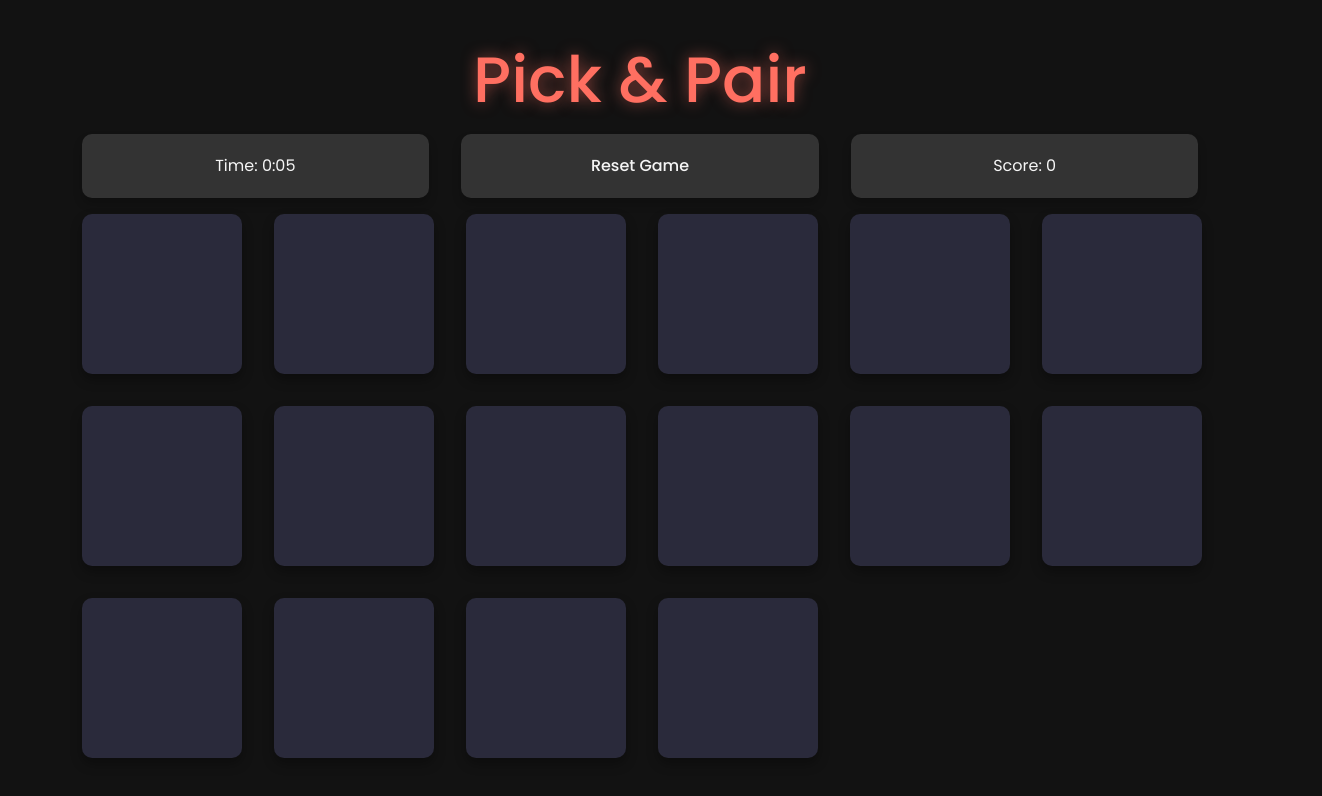
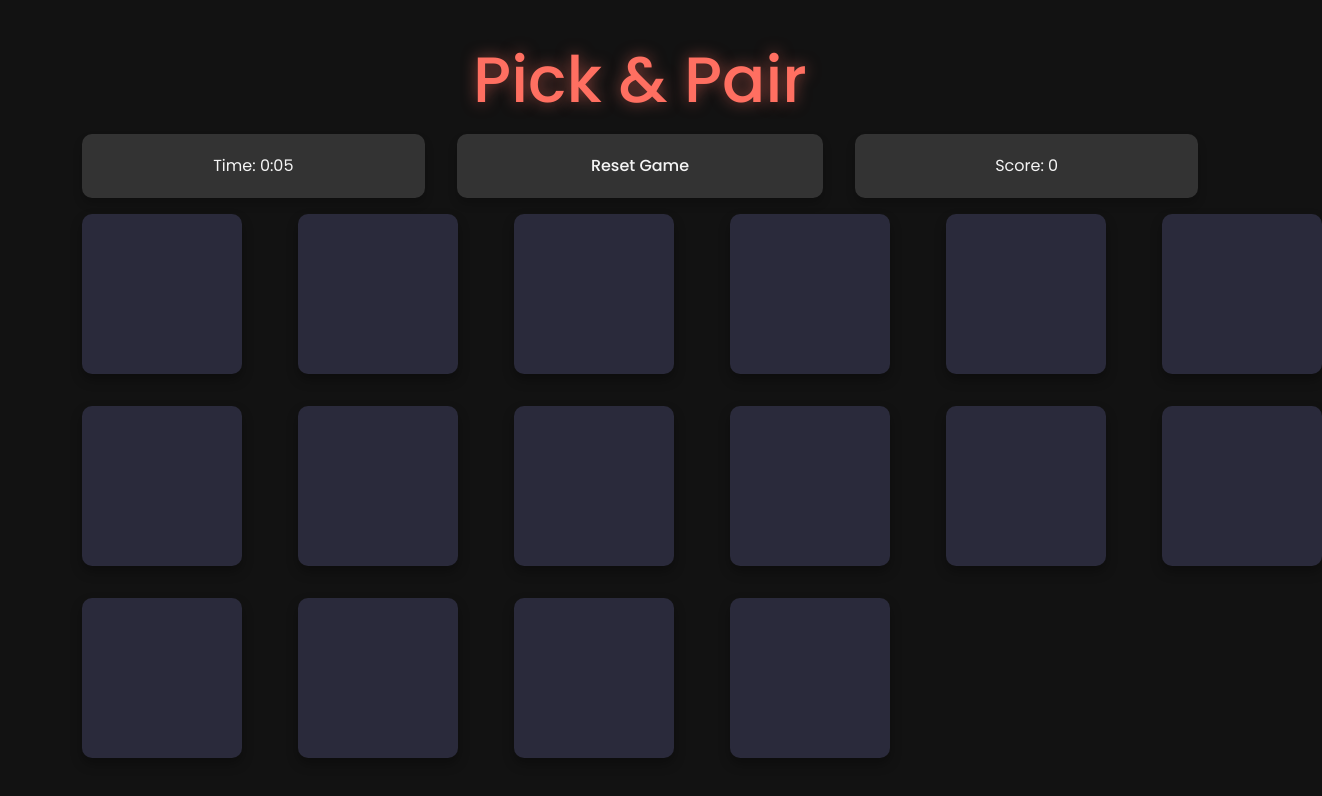
Before and after one commit to j0hanz/pick-and-pair, a React (Create React App) app: page / in a window 1280 px wide. Shown: the top 796 px of the page, 1322 px wide, since content can reach past the window. Built offline with nearby package versions, Linux system fonts and the light colour scheme.

Commit message:
Refactor Cards component

```diff
--- a/src/components/Cards.js
+++ b/src/components/Cards.js
@@ -6,6 +6,7 @@ import Timer from './Timer';
 import Score from './Score';
 import { shuffleCards } from '../utils/shuffleCards';
 import { useGameLogic } from '../hooks/useGameLogic';
+import { Row, Col, Button } from 'react-bootstrap';
 
 export default function Cards() {
   const [cards, setCards] = useState(() => shuffleCards(initialCards));
@@ -66,22 +67,22 @@ export default function Cards() {
           setIsGameOver={setIsGameOver}
           setTimeLeft={setTimeLeft}
         />
-        <button onClick={resetGameWithTimer} className={styles.button}>
+        <Button onClick={resetGameWithTimer} className={styles.button}>
           Reset Game
-        </button>
+        </Button>
         <Score matchedPairs={matchedPairs} />
       </div>
-      <div className={styles.row}>
+      <Row className={styles.row}>
         {cards.map((card, index) => (
-          <div className="col-6 col-md-4 col-lg-3" key={index}>
+          <Col xs={6} md={4} lg={3} key={index}>
             <Card
               card={card}
               index={index}
               clickHandler={isInitialFlip ? null : handleCardSelection}
             />
-          </div>
+          </Col>
         ))}
-      </div>
+      </Row>
     </div>
   );
 }
```
